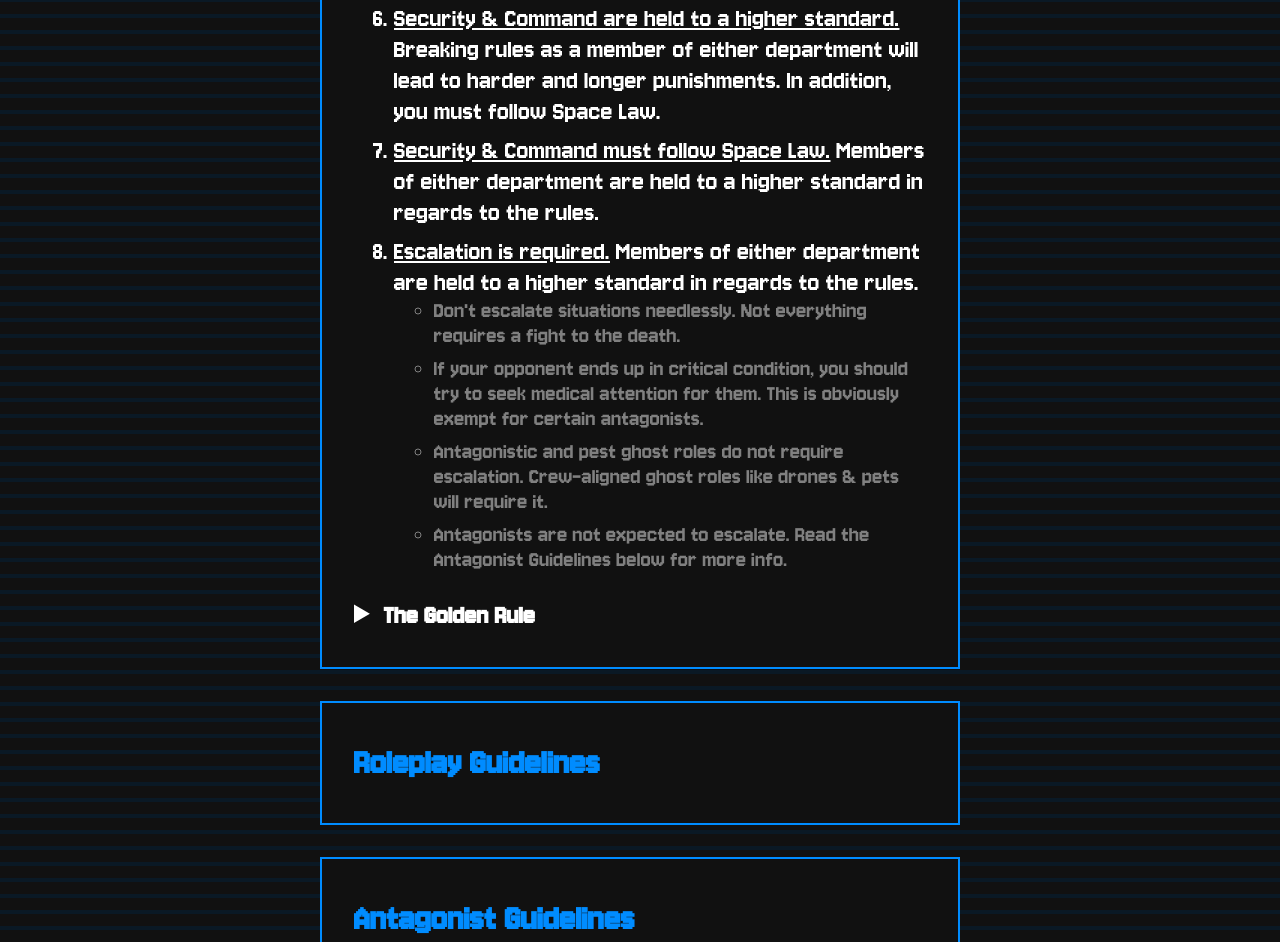
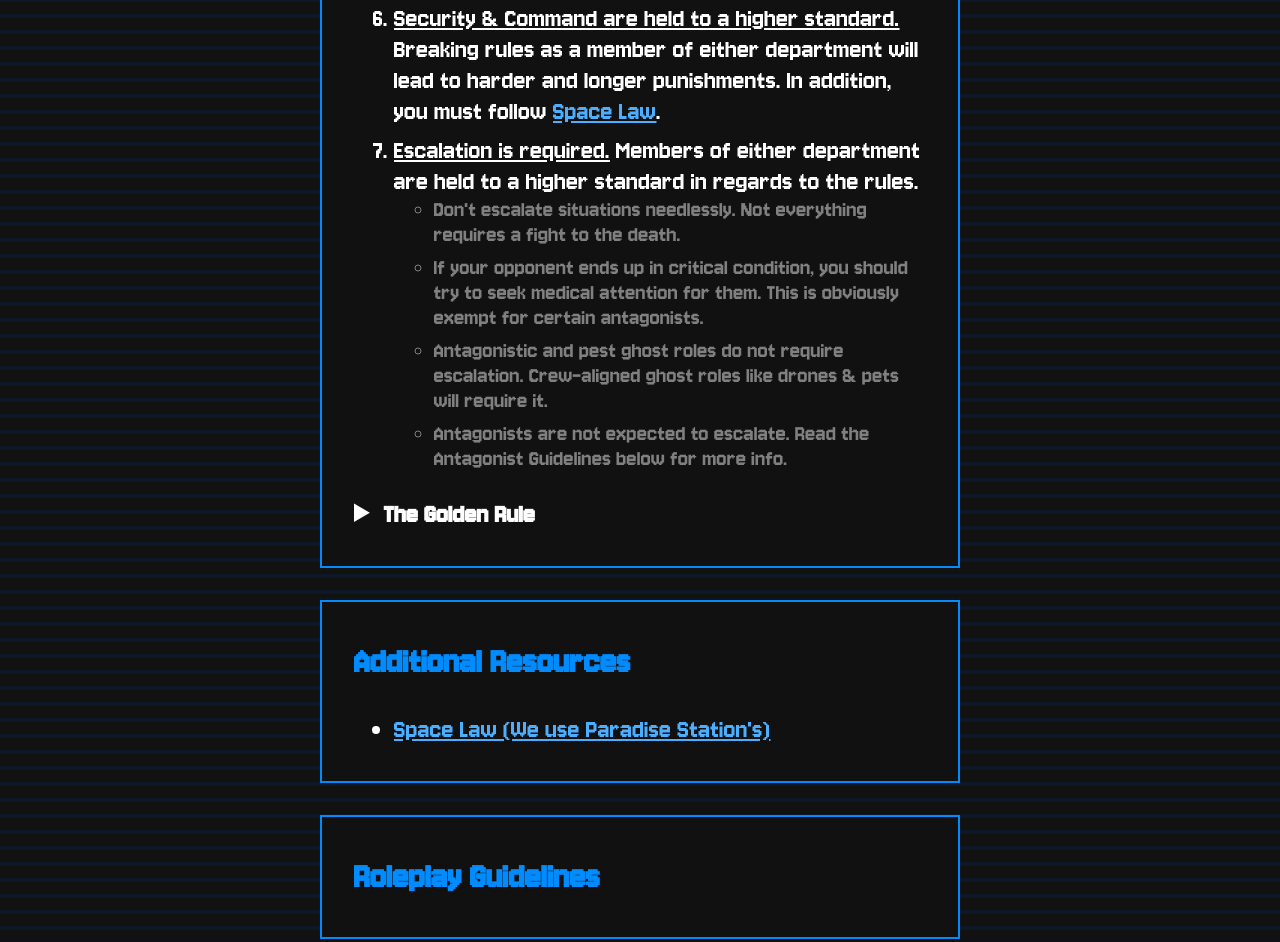
Before and after one commit to RobustStation/robuststation.github.io, a plain HTML site: page rules/index.html in a window 1280 px wide. Shown: the part 2254-3196 px from the top of the page. Drawn offline with Linux system fonts and the light colour scheme; a web font is replaced by a local one.

Commit message:
Rules update

```diff
--- a/rules/index.html
+++ b/rules/index.html
@@ -144,11 +144,7 @@
                 <li>
                     <u>Security & Command are held to a higher standard.</u> Breaking
                     rules as a member of either department will lead to harder and
-                    longer punishments. In addition, you must follow Space Law.
-                </li>
-                <li>
-                    <u>Security & Command must follow Space Law.</u> Members of either
-                    department are held to a higher standard in regards to the rules.
+                    longer punishments. In addition, you must follow <a href="#resources">Space Law</a>.
                 </li>
                 <li>
                     <u>Escalation is required.</u> Members of either department are held
@@ -198,6 +194,13 @@
             </p>
         </div>
 
+        <div>
+            <h2 id="resources">Additional Resources</h2>
+
+            <ul>
+                <li><a href="https://www.paradisestation.org/wiki/index.php?title=Space_Law">Space Law (We use Paradise Station's)</a></li>
+            </ul>
+        </div>
         <div>
             <h2 id="rp">Roleplay Guidelines</h2>
 
@@ -261,7 +264,7 @@
 
                     <ul class="precedents">
                         <li>Is the information from a reputable source? The <u>ONLY</u> reputable sources are a) messages sent in an official RobustStation place, b) similar bans from another, reputable community, c) them admitting themselves.</li>
-                        <li>Is the information ethically sourced? Admins should NEVER actively search for a player's age outside of asking them. dditionally, information given by a third party is usually not ethically sourced.</li>
+                        <li>Is the information ethically sourced? Admins should NEVER actively search for a player's age outside of asking them. Additionally, information given by a third party is usually not ethically sourced.</li>
                         <li>Has the information been reviewed and approved by at least three admins?</li>
                     </ul>
 
```
